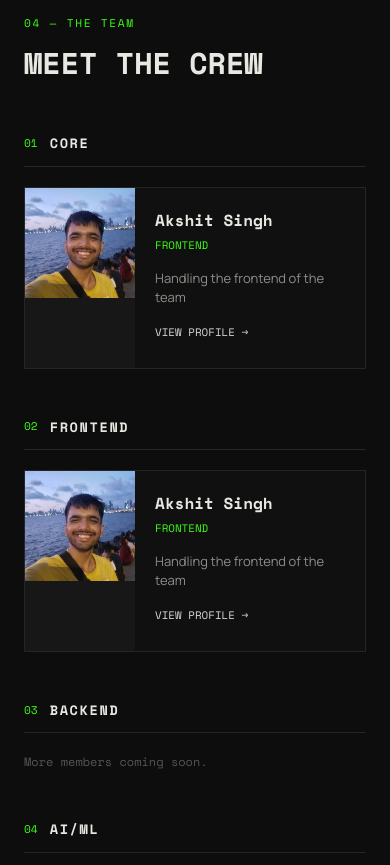
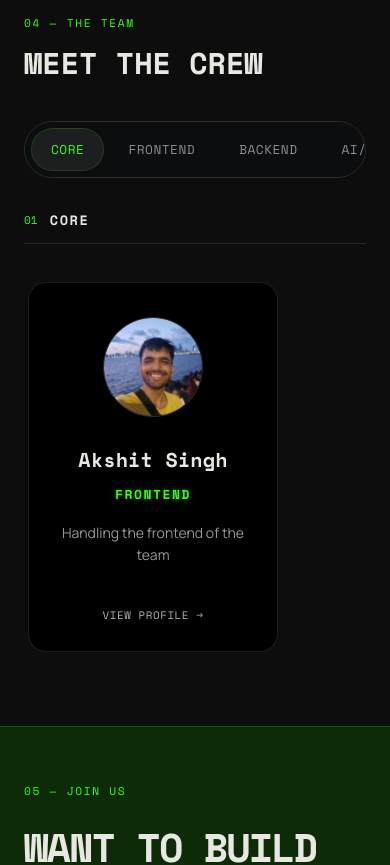
Before and after one commit to akshitsingh13/axe_web, a React (Vite) app: page / in a window 390 px wide. Shown: the part 5580-6445 px from the top of the page. Built offline with nearby package versions, Linux system fonts and the light colour scheme.

Commit message:
Re-styled the team section

```diff
--- a/src/components/TeamMembers/TeamMembers.css
+++ b/src/components/TeamMembers/TeamMembers.css
@@ -26,7 +26,7 @@
   display: grid;
   gap: 8px;
 
-  margin-bottom: 48px;
+  margin-bottom: 36px;
 }
 
 .team-heading {
@@ -41,14 +41,20 @@
   text-transform: uppercase;
 }
 
-.team-groups {
-  display: grid;
-  gap: 48px;
+/* ---------- Team navigation ---------- */
+
+.team-nav-wrap {
+  width: 100%;
+  margin-bottom: 40px;
 }
 
-.team-group {
+/* ---------- Active team ---------- */
+
+.team-active-group {
   display: grid;
-  gap: 20px;
+  gap: 24px;
+
+  min-width: 0;
 }
 
 .team-group-heading {
@@ -79,38 +85,69 @@
   letter-spacing: 0.12em;
 }
 
-.team-grid {
-  display: grid;
-  grid-template-columns: repeat(3, minmax(0, 1fr));
+/* ---------- Horizontal member row ---------- */
+
+.team-scroll-row {
+  display: flex;
+  align-items: stretch;
   gap: 20px;
+
+  width: 100%;
+  min-width: 0;
+
+  overflow-x: auto;
+  overflow-y: hidden;
+
+  padding: 14px 4px 18px;
+
+  scroll-snap-type: x proximity;
+  scroll-behavior: smooth;
+
+  scrollbar-width: none;
+  overscroll-behavior-x: contain;
 }
 
+.team-scroll-row::-webkit-scrollbar {
+  display: none;
+}
+
+/* ---------- Member card ---------- */
+
 .team-member-card {
-  display: grid;
-  grid-template-columns: 130px 1fr;
+  flex: 0 0 280px;
 
-  padding: 0;
+  width: 280px;
+  min-height: 390px;
 
-  overflow: hidden;
+  padding: 40px 28px 32px;
 
-  background: #101010;
+  display: flex;
+  flex-direction: column;
+  align-items: center;
+
+  scroll-snap-align: start;
+
+  background: #000000;
   color: inherit;
 
-  border: 1px solid #252525;
+  border: 1px solid rgba(232, 232, 227, 0.12);
+  border-radius: 18px;
 
-  text-align: left;
+  font-family: var(--font-mono);
+  text-align: center;
 
   cursor: pointer;
 
   transition:
-    border-color 0.2s ease,
-    transform 0.2s ease;
+    transform 0.35s cubic-bezier(0.22, 1, 0.36, 1),
+    border-color 0.35s ease;
 }
 
-.team-member-card:hover {
+.team-member-card:hover,
+.team-member-card:focus-visible {
+  transform: translateY(-10px);
+
   border-color: var(--accent);
-
-  transform: translateY(-3px);
 }
 
 .team-member-card:focus-visible {
@@ -118,65 +155,107 @@
   outline-offset: 3px;
 }
 
+/* ---------- Member photo ---------- */
+
 .team-member-image {
-  min-height: 180px;
+  width: 100px;
+  height: 100px;
+
+  flex: 0 0 auto;
+
+  margin-bottom: 28px;
 
   overflow: hidden;
 
-  background: #171717;
+  background: rgba(232, 232, 227, 0.05);
+
+  border: 1px solid rgba(232, 232, 227, 0.15);
+  border-radius: 50%;
 }
 
 .team-member-image img {
+  display: block;
+
   width: 100%;
   height: 100%;
 
   object-fit: cover;
+
+  transition: transform 0.35s cubic-bezier(0.22, 1, 0.36, 1);
 }
 
+.team-member-card:hover .team-member-image img,
+.team-member-card:focus-visible .team-member-image img {
+  transform: scale(1.1);
+}
+
+/* ---------- Member information ---------- */
+
 .team-member-info {
+  width: 100%;
+
   display: flex;
+  flex: 1;
   flex-direction: column;
-
-  padding: 20px;
+  align-items: center;
 }
 
 .team-member-info h4 {
-  margin: 0 0 5px;
+  margin: 0 0 10px;
 
   color: #e8e8e3;
 
   font-family: var(--font-mono);
-  font-size: 1rem;
+  font-size: 20px;
+  font-weight: 700;
+
+  letter-spacing: 0.01em;
 }
 
 .team-member-info > span {
+  margin-bottom: 18px;
+
   color: var(--accent);
 
   font-family: var(--font-mono);
-  font-size: 0.68rem;
+  font-size: 13px;
+  font-weight: 700;
 
+  letter-spacing: 0.12em;
   text-transform: uppercase;
+
+  text-shadow: 0 0 10px rgba(57, 255, 20, 0.35);
 }
 
 .team-member-info p {
-  margin: 16px 0;
+  max-width: 220px;
 
-  color: #8e8e89;
+  margin: 0 0 28px;
+
+  color: rgba(232, 232, 227, 0.65);
 
   font-family: var(--font-body);
-  font-size: 13px;
-  line-height: 1.5;
+  font-size: 14px;
+  line-height: 1.6;
 }
 
 .team-member-open {
   margin-top: auto;
 
-  color: #d9d9d9;
+  color: rgba(232, 232, 227, 0.75);
 
   font-family: var(--font-mono);
   font-size: 0.68rem;
 
+  letter-spacing: 0.05em;
   text-transform: uppercase;
+
+  transition: color 0.2s ease;
+}
+
+.team-member-card:hover .team-member-open,
+.team-member-card:focus-visible .team-member-open {
+  color: var(--accent);
 }
 
 .team-empty {
@@ -188,11 +267,7 @@
   font-size: 0.75rem;
 }
 
-@media (max-width: 1100px) {
-  .team-grid {
-    grid-template-columns: repeat(2, 1fr);
-  }
-}
+/* ---------- Responsive ---------- */
 
 @media (max-width: 900px) {
   .section-04 {
@@ -207,20 +282,31 @@
   .team-heading {
     font-size: 36px;
   }
+
+  .team-nav-wrap {
+    margin-bottom: 32px;
+  }
 }
 
-@media (max-width: 650px) {
-  .team-grid {
-    grid-template-columns: 1fr;
+@media (max-width: 640px) {
+  .team-member-card {
+    flex-basis: 250px;
+
+    width: 250px;
+    min-height: 370px;
+
+    padding: 34px 22px 28px;
   }
 }
 
 @media (max-width: 480px) {
-  .team-member-card {
-    grid-template-columns: 110px 1fr;
-  }
-
   .team-heading {
     font-size: 30px;
   }
+
+  .team-member-card {
+    flex-basis: min(250px, 82vw);
+
+    width: min(250px, 82vw);
+  }
 }
--- a/src/components/TeamMembers/TeamMembers.jsx
+++ b/src/components/TeamMembers/TeamMembers.jsx
@@ -6,6 +6,7 @@ import useSectionReveal from "../../hooks/useSectionReveal.js";
 import teamNames from "../../data/teamNames.js";
 import teamDetail from "../../data/teamDetail.js";
 
+import TeamNav from "./TeamNav.jsx";
 import Teammembermodal from "./Teammembermodal.jsx";
 
 import "./TeamMembers.css";
@@ -13,15 +14,22 @@ import "./TeamMembers.css";
 const TeamMembers = () => {
   const sectionRef = useRef(null);
 
-  useSectionReveal(
-    sectionRef,
-    ".team-title, .team-group-heading, .team-member-card",
-    {
+  const [activeTeamId, setActiveTeamId] = useState(
+    teamNames.length > 0 ? teamNames[0].id : "",
+  );
+
+  const [selectedMember, setSelectedMember] = useState(null);
+
+  useSectionReveal(sectionRef, ".team-title, .team-nav-wrap", {
     y: 34,
     stagger: 0.07,
-    },
+  });
+
+  const activeTeam = teamNames.find((team) => team.id === activeTeamId);
+
+  const activeMembers = teamDetail.filter((member) =>
+    member.team.includes(activeTeamId),
   );
-  const [selectedMember, setSelectedMember] = useState(null);
 
   return (
     <>
@@ -39,28 +47,32 @@ const TeamMembers = () => {
           </h2>
         </div>
 
-        <div className="team-groups">
-          {teamNames.map((team) => {
-            const members = teamDetail.filter((member) =>
-              member.team.includes(team.id),
-            );
-
-            return (
-              <div className="team-group" key={team.id}>
-                <div className="team-group-heading">
-                  <span className="team-group-id">{team.id}</span>
-
-                  <h3>{team.name}</h3>
+        <div className="team-nav-wrap">
+          <TeamNav activeId={activeTeamId} onSelect={setActiveTeamId} />
         </div>
 
-                {members.length > 0 ? (
-                  <div className="team-grid">
-                    {members.map((member) => (
+        <div className="team-active-group">
+          {activeTeam && (
+            <div className="team-group-heading">
+              <span className="team-group-id">{activeTeam.id}</span>
+
+              <h3>{activeTeam.name}</h3>
+            </div>
+          )}
+
+          {activeMembers.length > 0 ? (
+            <div
+              className="team-scroll-row"
+              key={activeTeamId}
+              aria-label={`${activeTeam?.name ?? "Team"} members`}
+            >
+              {activeMembers.map((member) => (
                 <button
                   type="button"
                   className="team-member-card"
                   key={member.id}
                   onClick={() => setSelectedMember(member)}
+                  aria-label={`View ${member.name}'s profile`}
                 >
                   <div className="team-member-image">
                     <img src={member.photoPath} alt={member.name} />
@@ -82,9 +94,6 @@ const TeamMembers = () => {
             <p className="team-empty">More members coming soon.</p>
           )}
         </div>
-            );
-          })}
-        </div>
       </section>
 
       {selectedMember && (
--- /dev/null
+++ b/src/components/TeamMembers/TeamNav.css
@@ -0,0 +1,90 @@
+/* src/components/TeamMembers/TeamNav.css */
+
+.team-nav {
+  --nav-bg: #0c0d0e;
+  --nav-border: #2a2c2e;
+  --nav-text: #8a8f94;
+  --nav-text-active: #e8e8e3;
+  --nav-active-bg: #1c1e20;
+
+  display: flex;
+  align-items: stretch;
+
+  width: 100%;
+
+  padding: 6px;
+  gap: 4px;
+
+  overflow-x: auto;
+
+  background: var(--nav-bg);
+
+  border: 1px solid var(--nav-border);
+  border-radius: 999px;
+
+  scrollbar-width: none;
+}
+
+.team-nav::-webkit-scrollbar {
+  display: none;
+}
+
+.team-nav-item {
+  flex: 1 1 0;
+
+  padding: 12px 20px;
+
+  white-space: nowrap;
+
+  background: transparent;
+  color: var(--nav-text);
+
+  border: none;
+  border-radius: 999px;
+
+  font-family: var(--font-mono);
+  font-size: 0.8rem;
+
+  letter-spacing: 0.04em;
+
+  cursor: pointer;
+
+  transition:
+    background 0.2s ease,
+    color 0.2s ease,
+    box-shadow 0.2s ease;
+}
+
+.team-nav-item + .team-nav-item {
+  border-left: 1px solid var(--nav-border);
+}
+
+.team-nav-item:hover {
+  color: var(--nav-text-active);
+}
+
+.team-nav-item.is-active {
+  background: var(--nav-active-bg);
+  color: var(--accent);
+
+  box-shadow: inset 0 0 0 1px rgba(57, 255, 20, 0.15);
+}
+
+.team-nav-item:focus-visible {
+  outline: 2px solid var(--accent);
+  outline-offset: -2px;
+}
+
+@media (max-width: 640px) {
+  .team-nav {
+    justify-content: flex-start;
+  }
+
+  .team-nav-item {
+    flex: 0 0 auto;
+  }
+
+  .team-nav-item + .team-nav-item {
+    border-left: none;
+  }
+}
--- /dev/null
+++ b/src/components/TeamMembers/TeamNav.jsx
@@ -0,0 +1,29 @@
+// src/components/TeamMembers/TeamNav.jsx
+
+import teamNames from "../../data/teamNames.js";
+
+import "./TeamNav.css";
+
+const TeamNav = ({ activeId, onSelect }) => {
+  return (
+    <nav className="team-nav" aria-label="Team categories">
+      {teamNames.map((team) => {
+        const isActive = activeId === team.id;
+
+        return (
+          <button
+            key={team.id}
+            type="button"
+            className={`team-nav-item${isActive ? " is-active" : ""}`}
+            onClick={() => onSelect(team.id)}
+            aria-pressed={isActive}
+          >
+            {team.name}
+          </button>
+        );
+      })}
+    </nav>
+  );
+};
+
+export default TeamNav;
--- a/src/components/TeamMembers/Teammembermodal.css
+++ b/src/components/TeamMembers/Teammembermodal.css
@@ -12,13 +12,36 @@
 
   padding: 24px;
 
+  background: rgba(0, 0, 0, 0);
+
+  opacity: 0;
+
+  transition:
+    opacity 0.3s ease,
+    background 0.3s ease;
+}
+
+.member-modal-backdrop.is-open {
   background: rgba(0, 0, 0, 0.82);
+  opacity: 1;
+}
+
+.member-modal-backdrop.is-closing {
+  background: rgba(0, 0, 0, 0);
+  opacity: 0;
+}
+
+.member-modal-perspective {
+  width: min(900px, 100%);
+  max-height: 90vh;
+
+  perspective: 1400px;
 }
 
 .member-modal {
   position: relative;
 
-  width: min(900px, 100%);
+  width: 100%;
   max-height: 90vh;
 
   overflow-y: auto;
@@ -28,6 +51,30 @@
   border: 1px solid #303030;
 
   box-shadow: 0 24px 80px rgba(0, 0, 0, 0.7);
+
+  opacity: 0;
+
+  transform: rotateY(90deg) scale(0.92);
+
+  transform-origin: center center;
+  transform-style: preserve-3d;
+  backface-visibility: hidden;
+
+  transition:
+    transform 0.3s cubic-bezier(0.22, 1, 0.36, 1),
+    opacity 0.22s ease;
+}
+
+.member-modal-backdrop.is-open .member-modal {
+  opacity: 1;
+
+  transform: rotateY(0deg) scale(1);
+}
+
+.member-modal-backdrop.is-closing .member-modal {
+  opacity: 0;
+
+  transform: rotateY(-90deg) scale(0.92);
 }
 
 .member-modal-close {
@@ -58,6 +105,11 @@
 .member-modal-close:hover {
   color: var(--accent);
   border-color: var(--accent);
+}
+
+.member-modal-close:focus-visible {
+  outline: 2px solid var(--accent);
+  outline-offset: 2px;
 }
 
 .member-modal-header {
@@ -248,6 +300,26 @@
   border-color: var(--accent);
 }
 
+/* ---------- Reduced motion ---------- */
+
+@media (prefers-reduced-motion: reduce) {
+  .member-modal-backdrop,
+  .member-modal {
+    transition: none;
+  }
+
+  .member-modal {
+    transform: none;
+  }
+
+  .member-modal-backdrop.is-open .member-modal,
+  .member-modal-backdrop.is-closing .member-modal {
+    transform: none;
+  }
+}
+
+/* ---------- Responsive ---------- */
+
 @media (max-width: 750px) {
   .member-modal-header {
     grid-template-columns: 1fr;
```
Also changed, not shown: src/components/TeamMembers/Teammembermodal.jsx (+37 -11 lines). Lines whose indentation alone changed are shown as unchanged.
